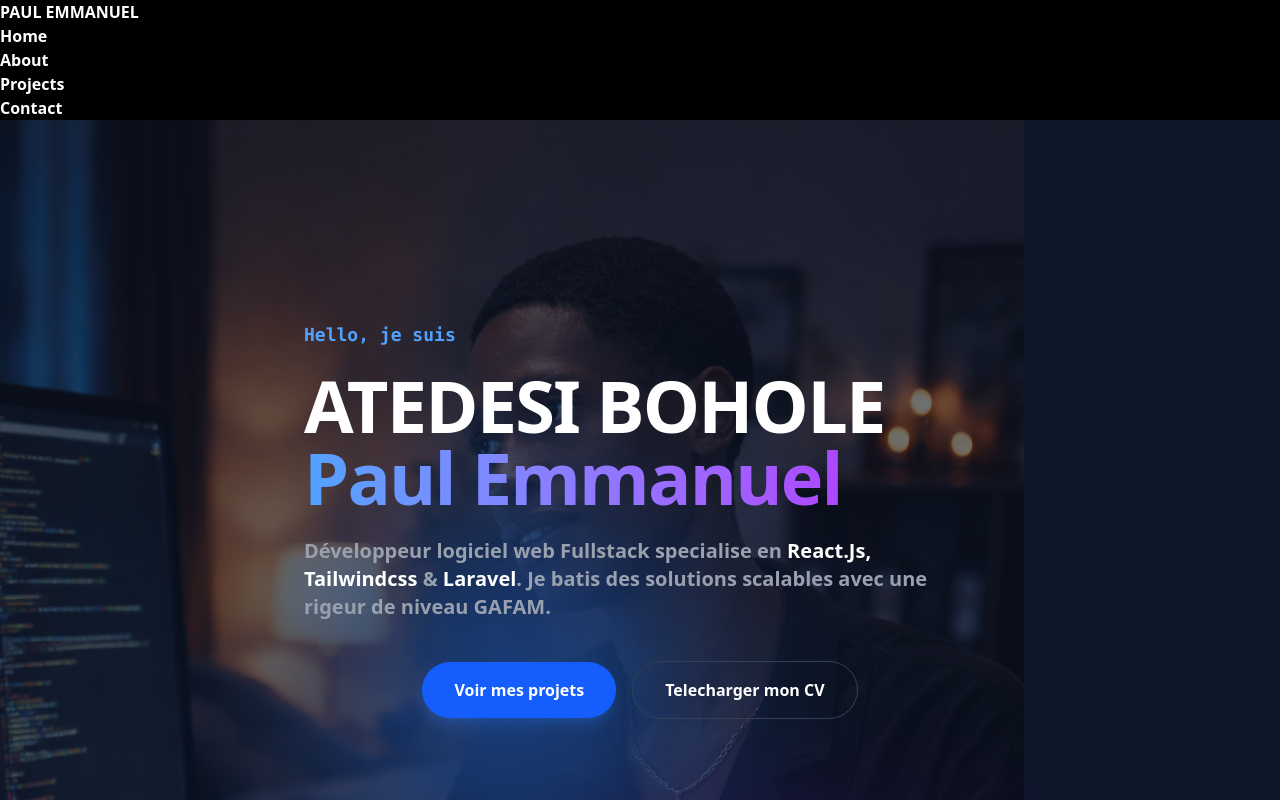
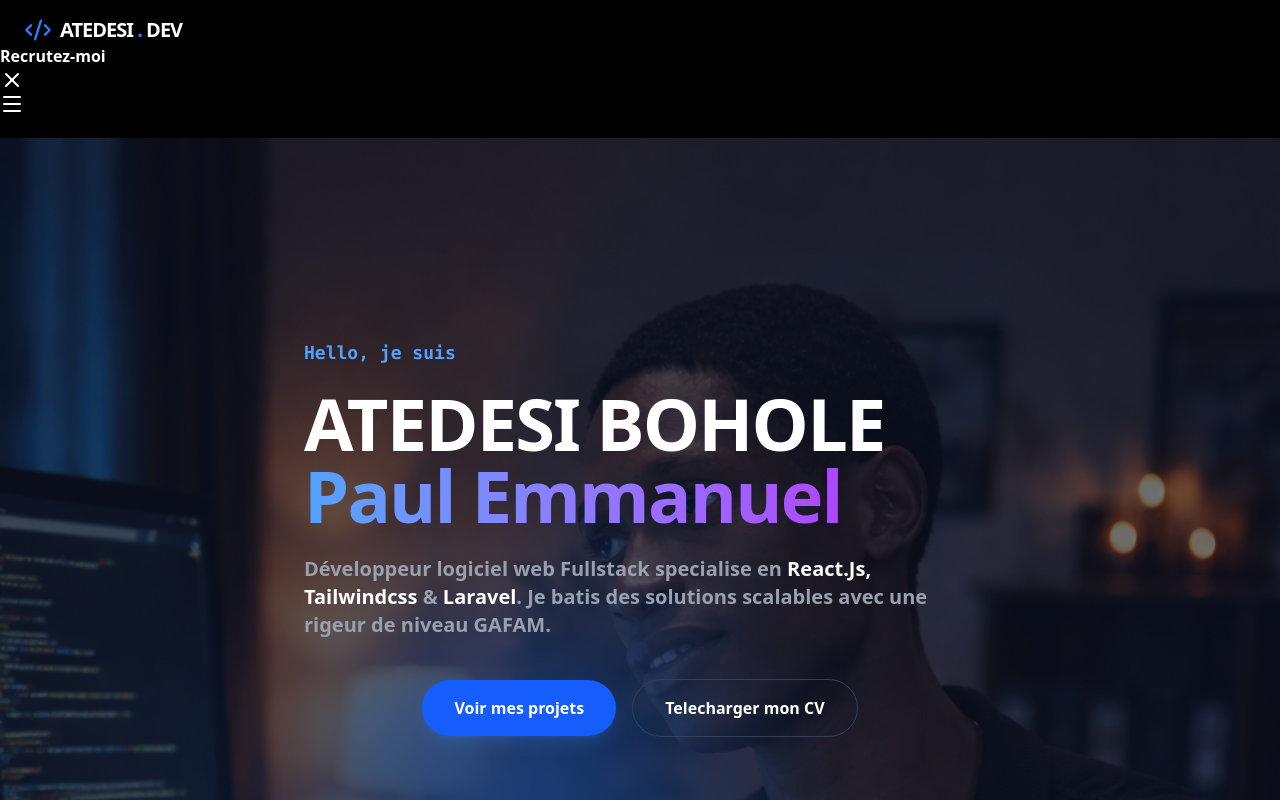
Before and after one commit to atedesi22/MyPortFolio, a React (Vite) app: page / in a window 1280 px wide. Shown: the top 800 px of the page. Built offline with nearby package versions, Linux system fonts and the light colour scheme; no server answers.

Commit message:
firt commit

```diff
--- a/src/components/Header.jsx
+++ b/src/components/Header.jsx
@@ -24,7 +24,7 @@ const Header = () => {
         <>
             <section className="relative h-screen flex flex-col justify-center items-center  bg-slate-900 overflow-hidden ">
                 <div className="absolute top-0 left-0 w-full opacity-40 pointer-events-none">
-                    <img src="/yoyo.png" alt="" className=" "/>
+                    <img src="/yoyo.png" alt="" className=" w-full"/>
                     <div className="absolute top-1/4 left-1/4 w-96 h-96 bg-blue-500 rounded-full filter blur-[100px]"></div>
                     <div className=" absolute bottom-1/4 right-1/4 w-96 h-96 bg-purple-600 rounded-full filter blur-[100px]"></div>
                 </div>
--- a/src/components/Navbar.jsx
+++ b/src/components/Navbar.jsx
@@ -1,19 +1,58 @@
+import { Code2, Menu, X } from 'lucide-react';
 import '../index.css'
+import { useEffect, useState } from 'react';
 
 
 const Navbar = () =>
 {
+    const [isScrolled, setIsScrolled] = useState(false);
+    const [mobleMenuOpen, setMobileMenuOpen] = useState(false);
+
+    // Gestion de l'effet de transparence sur le scroll
+    useEffect(() =>{
+        const handleScroll = () => setIsScrolled(window.scrollY > 50);
+        window.addEventListener('scroll', handleScroll);
+        return () => window.removeEventListener('scroll', handleScroll);
+    })
+
+    const navLinks = [
+        {name: 'Expertise', href: '#espertise'},
+        {name: 'Challenge', href: '#challenges'},
+        {name: 'Shop', href: '#shop'},
+        {name: 'Contact', href: '#contact'},
+    ];
+
     return(
         <>
-        <nav>
-            <div>PAUL EMMANUEL</div>
-            <ul>
-                <li>Home</li>
-                <li>About</li>
-                <li>Projects</li>
-                <li>Contact</li>
-            </ul>
-        </nav>
+            <nav className='{`fixed w-full z-50 transition duration-300 ${isScrolled ? "bg-slate-900/90 backdrop-blur-md py-4 shadow-xl" : "bg-transparent py-6}`}'>
+                <div className='max-w-7xl mx-auto px-6 flex justify-between items-center'>
+                    <div className='flex items-center gap-2'>
+                        <Code2 className='text-blue-500' size={28}/>
+                        <span className='font-bold text-xl tracking-tighter text-white'>
+                            ATEDESI <span className='text-blue-500'>.</span> DEV
+                        </span>
+                    </div>
+
+                </div>
+
+                {/* DesktopMenu  */}
+
+                <div>
+                    <a href=""></a>
+                    <button>Recrutez-moi</button>
+                </div>
+
+                {/* Mobile Toggle  */}
+                <div>
+                    <button>
+                        <X/> <Menu/>
+                    </button>
+                </div>
+
+                <div>
+                    <a href=""></a>
+                </div>
+            </nav>
         </>
     )
 }
```
